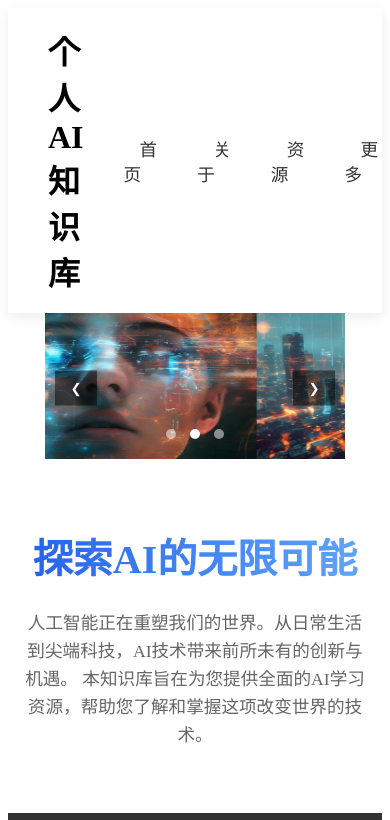
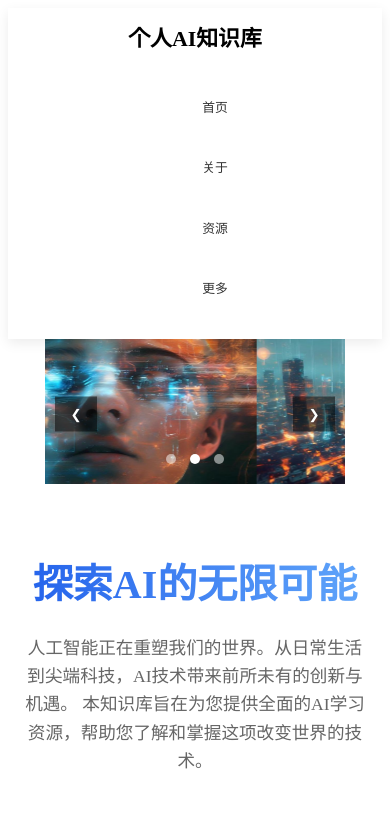
Before and after one commit to yrp200/yrp200.github.io, a plain HTML site: page index.html in a window 390 px wide. Shown: the top 820 px of the page. Drawn offline with nearby package versions, Linux system fonts and the light colour scheme.

Commit message:
Update layout.css

```diff
--- a/layout.css
+++ b/layout.css
@@ -24,7 +24,7 @@ nav {
 }
 
 .logo {
-    font-size: 2rem;
+    font-size: clamp(1.5rem, 2vw + 1rem, 2rem);
     font-weight: bold;
     color: #000000;
     transition: transform 0.3s ease;
@@ -45,7 +45,7 @@ nav {
     text-decoration: none;
     color: #333;
     font-weight: 500;
-    font-size: 1.1rem;
+    font-size: clamp(0.9rem, 1vw + 0.5rem, 1.1rem);
     padding: 0.5rem 1rem;
     border-radius: 6px;
     transition: all 0.3s ease;
@@ -504,3 +504,40 @@ p {
         grid-template-columns: 1fr;
     }
 }
+
+@media (max-width: 768px) {
+    .nav-area {
+        padding: 1rem 1.5rem;
+    }
+
+    nav {
+        flex-direction: column;
+        gap: 1rem;
+    }
+
+    .nav-links {
+        flex-direction: column;
+        gap: 1rem;
+        width: 100%;
+        text-align: center;
+    }
+
+    .nav-links a {
+        display: block;
+        padding: 0.8rem;
+    }
+}
+
+@media (max-width: 480px) {
+    .nav-area {
+        padding: 0.8rem 1rem;
+    }
+
+    .logo {
+        font-size: clamp(1.2rem, 1.5vw + 1rem, 1.5rem);
+    }
+
+    .nav-links a {
+        font-size: clamp(0.8rem, 0.8vw + 0.5rem, 1rem);
+    }
+}
```
